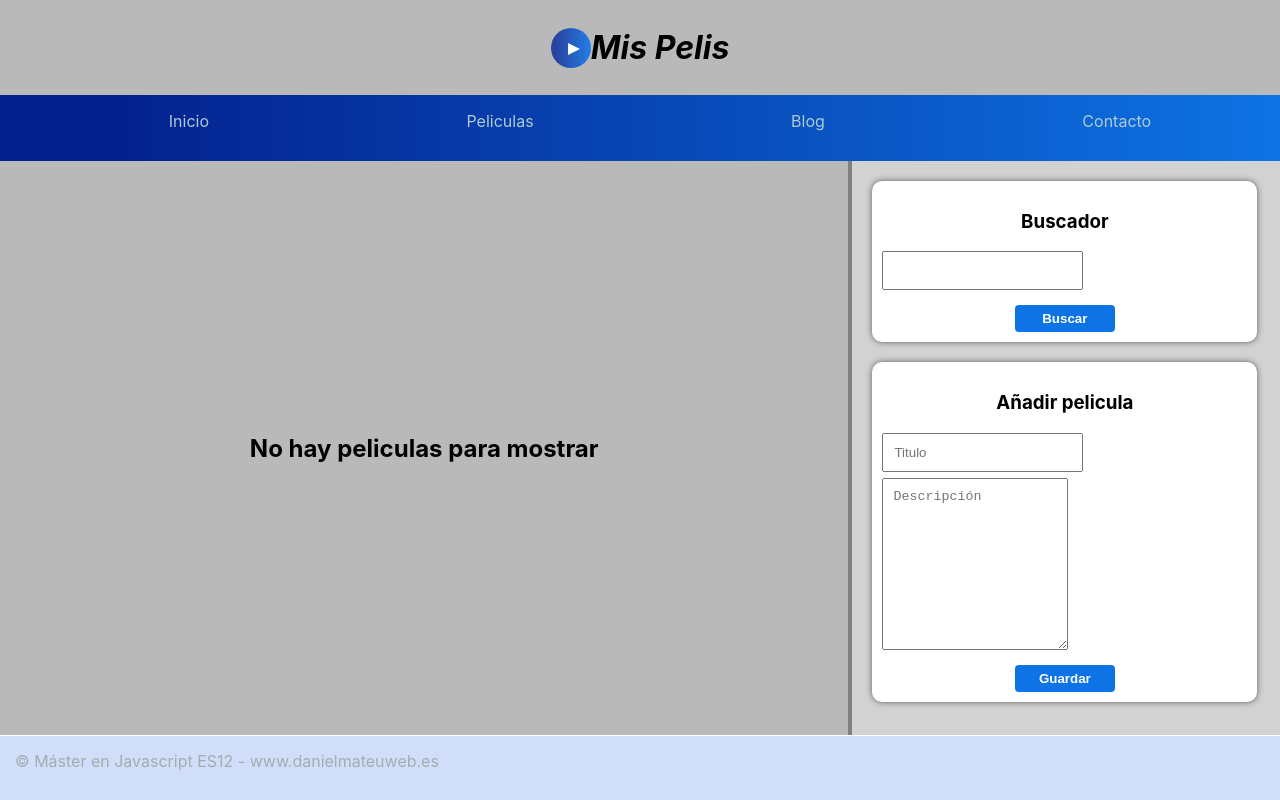
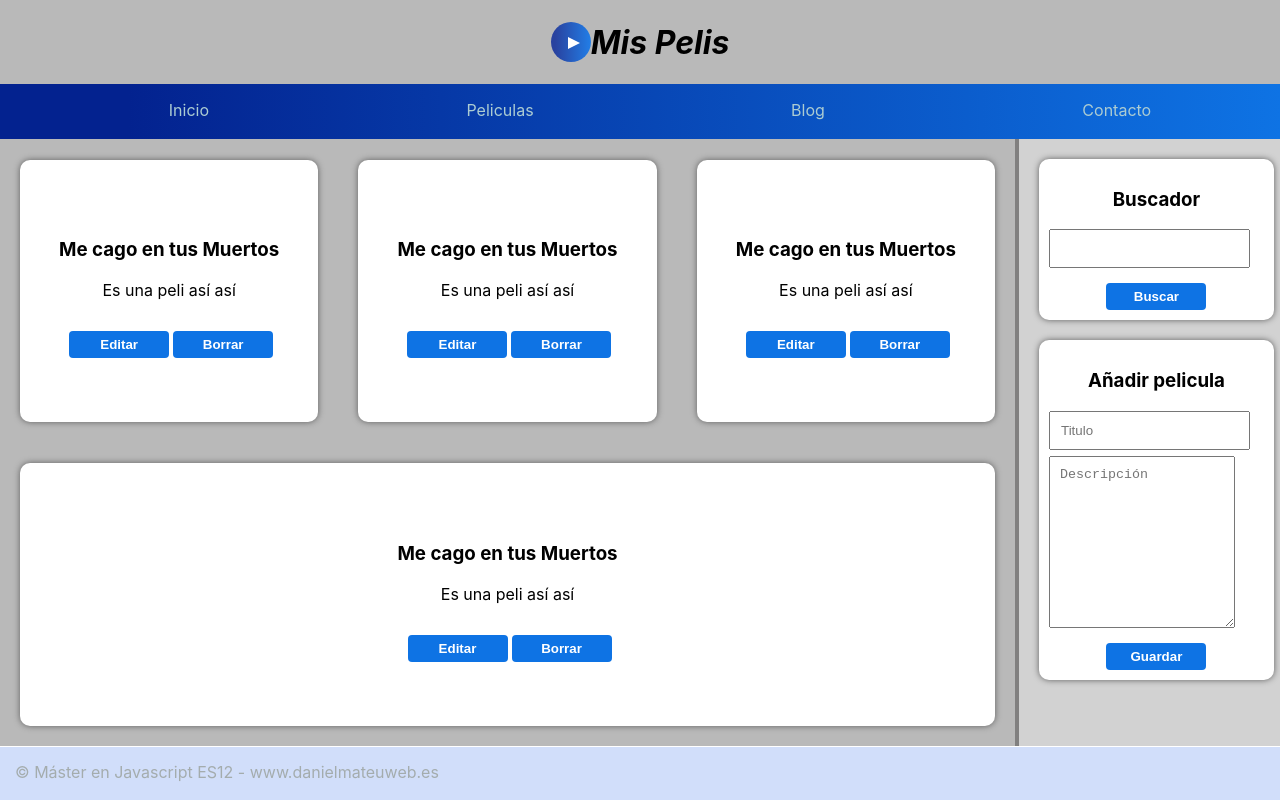
Before and after one commit to danielmateu/06-proyecto-01, a React (Create React App) app: page / in a window 1280 px wide. Built offline with nearby package versions, Linux system fonts and the light colour scheme; a web font is replaced by a local one.

Commit message:
Reiniciamos la parte de la creación de las peliculas... por el error del id

```diff
--- a/src/components/Crear.js
+++ b/src/components/Crear.js
@@ -4,6 +4,9 @@ import { GuardarEnStorage } from '../helpers/GuardarEnStorage';
 export const Crear = ({setListadoState}) => {
 
   const tituloComponente = 'Añadir pelicula';
+
+  //const titulo = 'Añadir película';
+
   const [peliState,setPeliState] = useState({
     titulo: '',
     descripcion: ''
@@ -14,29 +17,32 @@ export const Crear = ({setListadoState}) => {
   const conseguirDatosForm = e =>{
     e.preventDefault();
 
-    //Conseguir datos formulario
+    //Conseguir datos del formulario
     let target = e.target;
     let titulo = target.titulo.value;
     let descripcion = target.descripcion.value;
 
-    // alert(`Título:${titulo} Descripción:${descripcion}`)
+
 
     //Crear objeto de la peli a guardar
-
     let peli = {
       id: new Date().getTime(),
       titulo,
       descripcion
     };
+
+
     //GUARDAR ESTADO
     setPeliState(peli);
 
+
     //Actualizar el estado del listado principal
-    setListadoState(elementos=>{
-      return [...elementos,peli];
-    })
+    // setListadoState(elementos=>{
+    //   return [peli,...elementos];
+    // })
 
     GuardarEnStorage('pelis',peli);
+    GuardarEnStorage('copia_datos',peli);
 
     // console.log(peliState);
   };
@@ -45,8 +51,9 @@ export const Crear = ({setListadoState}) => {
 
   return (
     <div className="add">
-      <h3 className="title">{tituloComponente}</h3>
-        <strong>{(titulo && descripcion) && `Has creado la película: ${titulo}`}</strong>
+        <h3 className="tittle">{tituloComponente}</h3>
+        <strong>{(titulo && descripcion) && `Has creado la película: ${titulo}`}
+        </strong>
         <form onSubmit={conseguirDatosForm} action="">
           <input type="text"
                 id='titulo'
--- a/src/components/Listado.js
+++ b/src/components/Listado.js
@@ -1,51 +1,40 @@
-import React, {useState,useEffect } from 'react'
+import React from 'react'
 
-export const Listado = ({listadoState,setListadoState}) => {
+export const Listado = () => {
 
-    //Mostrar por pantalla de
-    // const [listadoState, setListadoState] = useState([])
-
-    useEffect(() => {
-        console.log('Componente del listado de peliculas cargado!!!');
-        conseguirPeliculas();
-    },[]);
-
-    const conseguirPeliculas = () =>{
-        let peliculas = JSON.parse(localStorage.getItem('pelis'));
-
-        setListadoState(peliculas);
-    };
-
-    const borrarPeli = (id) =>{
-        // alert(id);
-
-        //Conseguir peliculas almacenadas
-
-        //Filtrar esas peliculas para que elimine del array la que no quiero
-
-        //Actualizar el estado del listado
-
-        //Actualizar los datos en el localStorage
-
-
-    }
 
   return (
     <>
-    {listadoState != null ? listadoState.map(peli =>{
-        return(
-            <article key={peli.id} className="peli-item">
-                <h3 key={peli.id} className="title">{peli.titulo}</h3>
-                <p key={peli.id} className="description">{peli.descripcion}</p>
+        <article  className="peli-item">
+            <h3 className="title">Me cago en tus Muertos</h3>
+            <p  className="description">Es una peli así así</p>
+            <button className="edit">Editar</button>
+            <button className="delete">Borrar</button>
+        </article>
 
-                <button className="edit">Editar</button>
-                <button className="delete"
-                        onClick={()=>{borrarPeli(peli.id)}}>Borrar</button>
-            </article>
-        );
-        })
-        :<h2>No hay peliculas para mostrar</h2>
-    }
+        <article  className="peli-item">
+            <h3 className="title">Me cago en tus Muertos</h3>
+            <p  className="description">Es una peli así así</p>
+            <button className="edit">Editar</button>
+            <button className="delete">Borrar</button>
+        </article>
+
+        <article  className="peli-item">
+            <h3 className="title">Me cago en tus Muertos</h3>
+            <p  className="description">Es una peli así así</p>
+            <button className="edit">Editar</button>
+            <button className="delete">Borrar</button>
+        </article>
+
+        <article  className="peli-item">
+            <h3 className="title">Me cago en tus Muertos</h3>
+            <p  className="description">Es una peli así así</p>
+            <button className="edit">Editar</button>
+            <button className="delete">Borrar</button>
+        </article>
+
+
+
     </>
   )
 }
--- a/src/helpers/GuardarEnStorage.js
+++ b/src/helpers/GuardarEnStorage.js
@@ -1,8 +1,8 @@
-export const GuardarEnStorage = (clave, elemento)=>{
+export const GuardarEnStorage = (clave,elemento)=>{
     //Consegir los elementos del localStorage
     let elementos = JSON.parse(localStorage.getItem(clave));
 
-    console.log(elementos);
+
 
     //Comprobar si es un array para añadir el obbjeto
 
```
